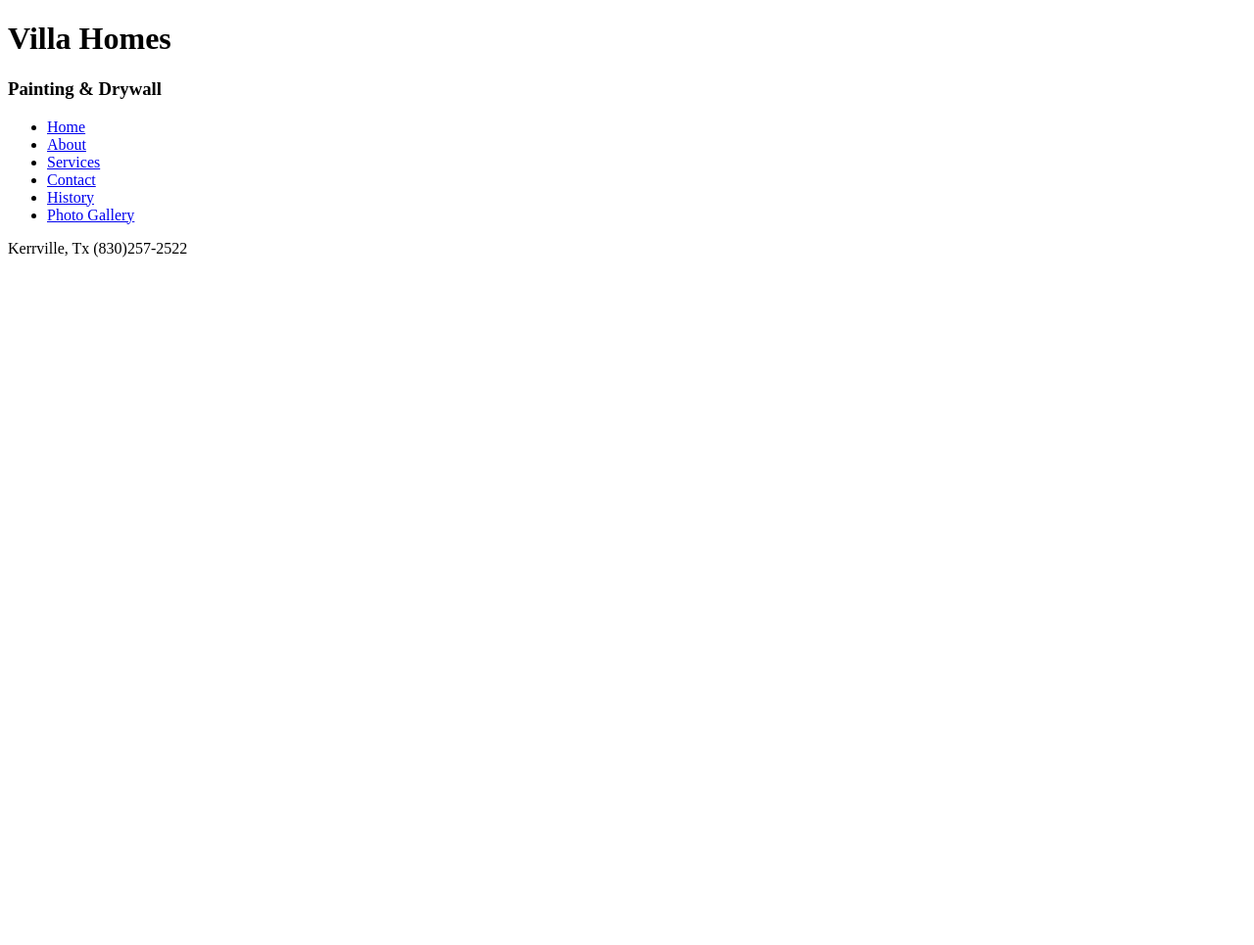
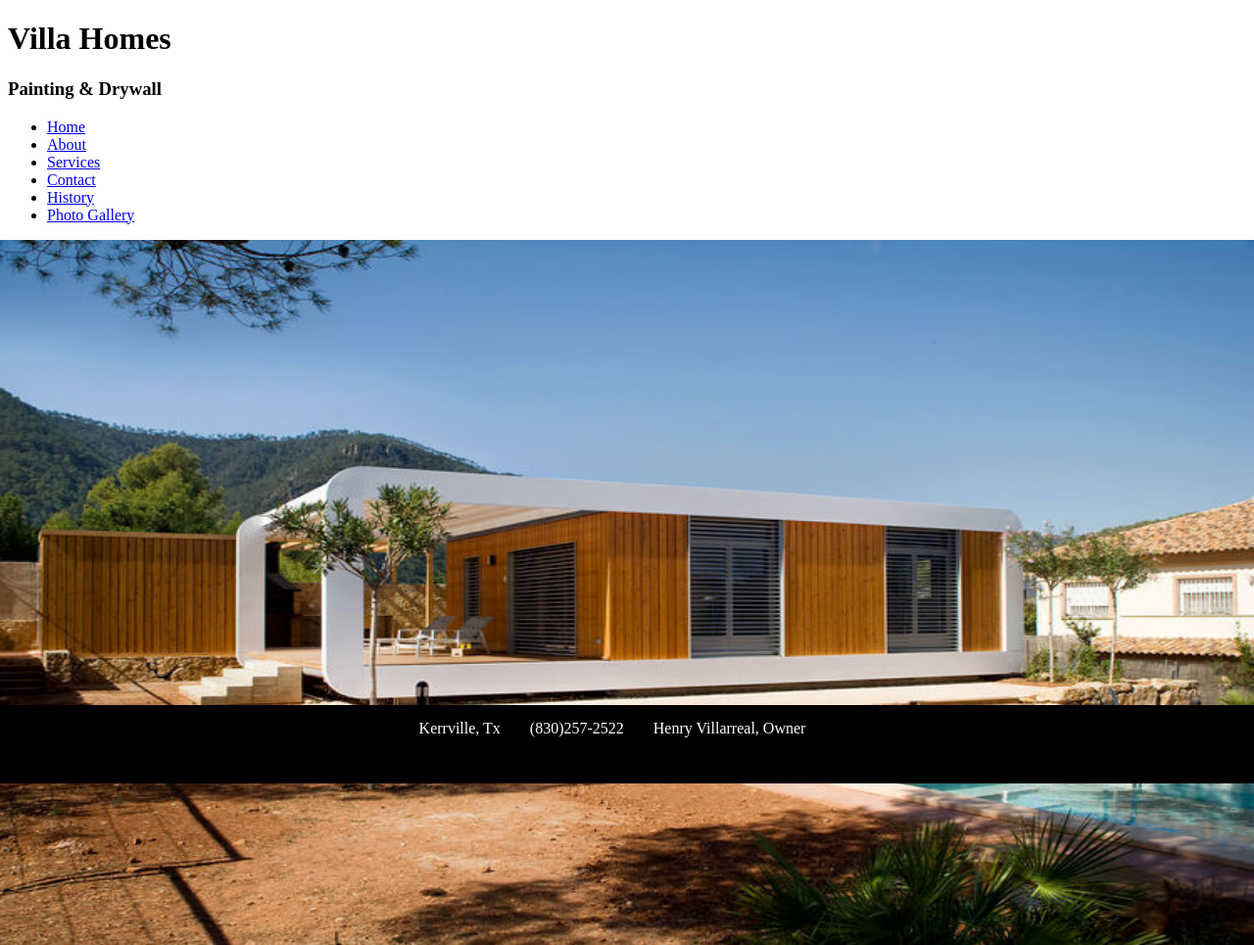
Before and after one commit to llemonggang/villa_homes, a plain HTML site: page index.html in a window 1280 px wide. Shown: the whole page at 98% size. Before the commit the page ends 800 px from the top, so only its background shows below. Drawn offline with Linux system fonts and the light colour scheme.

Commit message:
body image/footer

```diff
--- a/index.html
+++ b/index.html
@@ -2,12 +2,12 @@
 <html>
   <head>
     <meta charset="utf-8">
+    <link rel="stylesheet" href="./style.css" media="screen">
     <title>Villa Homes</title>
     <meta name="description" content="Villa Homes">
   </head>
   <body>
 
-    <div id="container">
       <header>
         <h1>Villa Homes</h1>
         <h3>Painting & Drywall</h3>
@@ -24,16 +24,12 @@
       </header>
 
       <div id="body">
-        <div id="body-content">
-
-        </div>
+        <img src="./images/outdoors.jpg" alt="House" title="House">
+          <div id="body-content"></div>
+        </img>
       </div>
 
-      <footer>Kerrville, Tx (830)257-2522</footer>
-    </div>
-
-
-
+      <footer>Kerrville, Tx<span>(830)257-2522</span>Henry Villarreal, Owner<span></span></footer>
 
   </body>
 </html>
--- a/style.css
+++ b/style.css
@@ -2,6 +2,25 @@ header {
 
 }
 
-#body {
-  background-image: url();
+#body img {
+  width: 100%;
+  height: 90%;
+  position: absolute;
+  left: 0px;
 }
+
+footer {
+  color: white;
+  background-color: black;
+  position: fixed;
+  height: 50px;
+  width: 100%;
+  left: 0px;
+  bottom: 0px;
+  text-align: center;
+  padding: 15px;
+}
+
+footer span {
+  padding: 30px;
+}
```
Also changed, not shown: images/outdoors.jpg (added).
